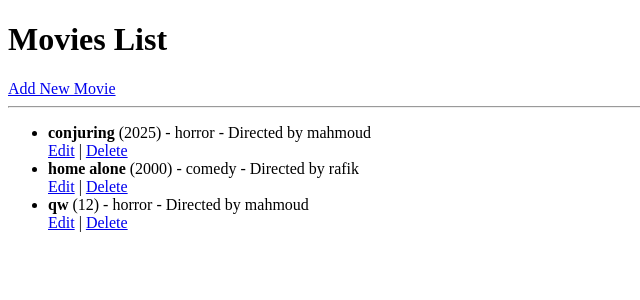
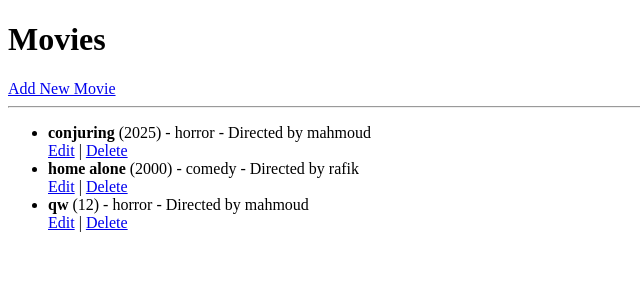
Before and after one commit to RafikMikkawi/Rafiks-Repository, a Django app: page / in a window 1280 px wide. Shown: the top 300 px of the page, without its empty margins (0-640 px from the left). Run offline with Django 3.2, Linux system fonts and the light colour scheme; data comes from the database, SQL or seed files in the repository.

Commit message:
Update index.html

```diff
--- a/templates/index.html
+++ b/templates/index.html
@@ -1,10 +1,10 @@
 <!DOCTYPE html>
 <html>
 <head>
-    <title>Movies List</title>
+    <title>Movies </title>
 </head>
 <body>
-    <h1>Movies List</h1>
+    <h1>Movies</h1>
     <a href="{% url 'add_movie' %}">Add New Movie</a>
     <hr>
 
```
